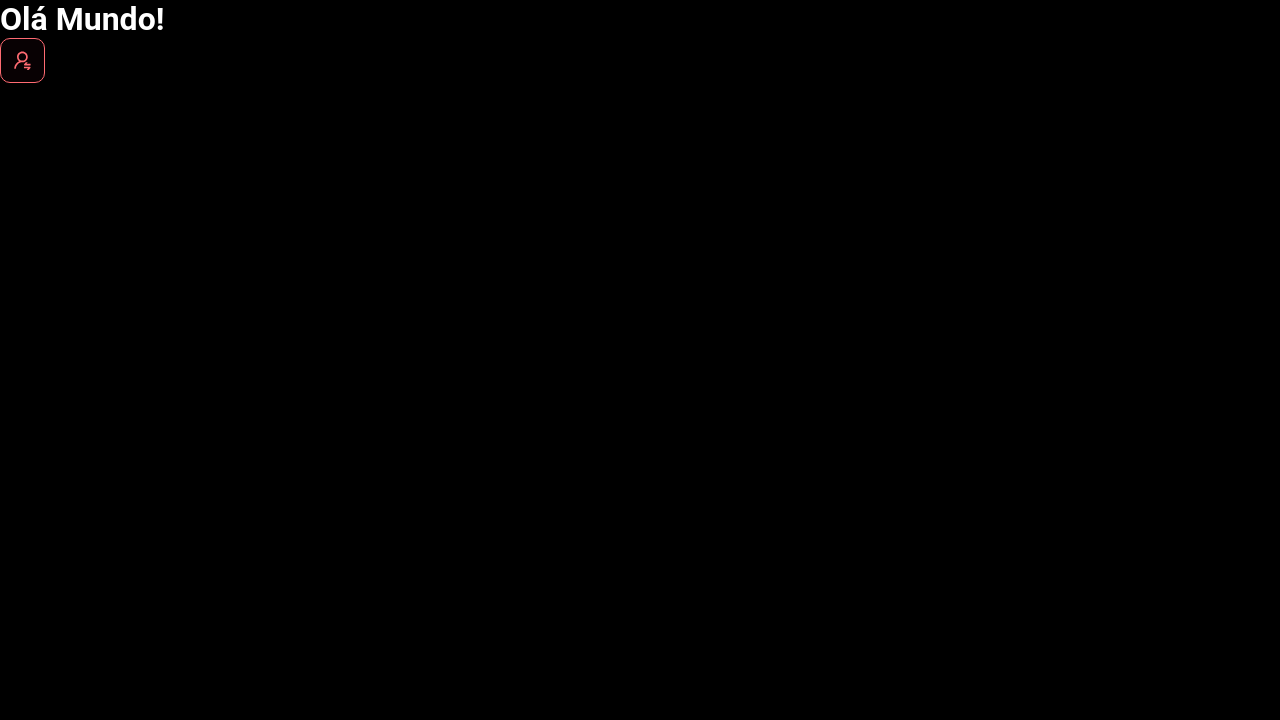
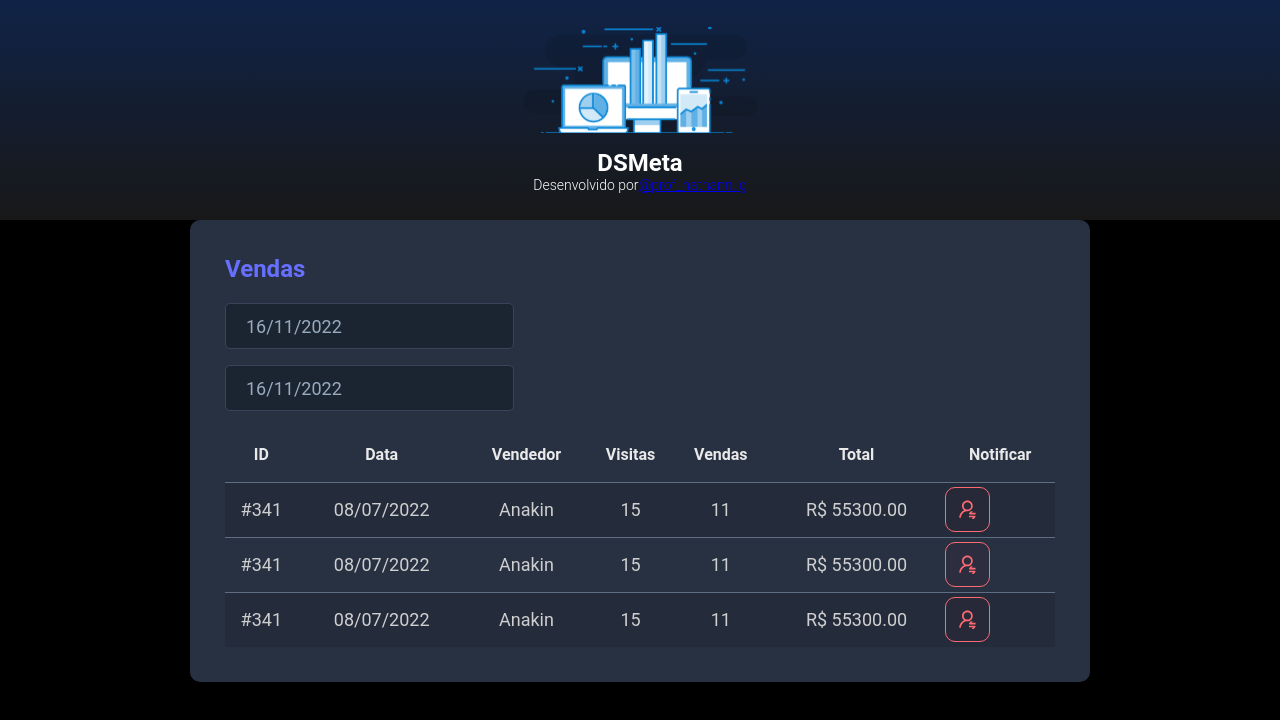
Before and after one commit to nathanlanna/dsMeta, a React (Vite) app in the folder frontend/: page / in a window 1280 px wide. Shown: the top 720 px of the page. Built offline with nearby package versions, Linux system fonts and the light colour scheme.

Commit message:
Colocanddo DatePicker

```diff
--- a/frontend/package.json
+++ b/frontend/package.json
@@ -9,7 +9,9 @@
     "preview": "vite preview"
   },
   "dependencies": {
+    "@types/react-datepicker": "4.4.2",
     "react": "^18.2.0",
+    "react-datepicker": "4.8.0",
     "react-dom": "^18.2.0"
   },
   "devDependencies": {
--- a/frontend/src/App.tsx
+++ b/frontend/src/App.tsx
@@ -1,11 +1,19 @@
-import NotificationButton from "./components/NotificationButton"
+import Header from "./components/Header"
+import SalesCard from "./components/Main/SalesCard"
 
 
 function App() {
-  return(<>
-    <h1>Olá Mundo!</h1>
-    <NotificationButton></NotificationButton>
-    </>
+  return (<>
+    <Header></Header>
+    <main>
+      <section className="sales">
+        <div className="dsmeta-container">
+          <SalesCard></SalesCard>
+        </div>
+      </section>
+    </main>
+
+  </>
   )
 }
 
--- /dev/null
+++ b/frontend/src/components/Header/index.tsx
@@ -0,0 +1,19 @@
+import "./style.css"
+import logo from "../../assets/Img/logo.svg"
+
+function Header(){
+    return(
+        <header>
+            <div className="dsmeta-logo-container">
+            <img src={logo} alt="DSMeta" />
+            <h1>DSMeta</h1>
+            <p>
+              Desenvolvido por
+              <a href="https://www.instagram.com/prof_nathann/">@prof_nathann.ig</a>
+            </p>
+            </div>
+        </header>
+
+    )
+}
+export default Header;
--- /dev/null
+++ b/frontend/src/components/Header/style.css
@@ -0,0 +1,26 @@
+
+ header {
+    background: linear-gradient(180deg, #102347 0%, #181818 100%);
+    height: 220px;
+    display: flex;
+    align-items: center;
+    justify-content: center;
+  }
+ .dsmeta-logo-container {
+    display: flex;
+    flex-direction: column;
+    align-items: center;
+  }
+
+  .dsmeta-logo-container img {
+    width: 235px;
+  }
+  .dsmeta-logo-container h1 {
+    margin-top: 15px;
+    font-size: 24px;
+  }
+
+  .dsmeta-logo-container p {
+    font-size: 14px;
+    font-weight: 300;
+  }
--- /dev/null
+++ b/frontend/src/components/Main/SalesCard.tsx
@@ -0,0 +1,90 @@
+import NotificationButton from "../../components/NotificationButton"
+import "./style.css"
+import DatePicker from "react-datepicker";
+import "react-datepicker/dist/react-datepicker.css";
+
+function SalesCard() {
+  return (
+    <div className="dsmeta-card">
+      <h2 className="dsmeta-sales-title">Vendas</h2>
+      <div>
+        <div className="dsmeta-form-control-container">
+          <DatePicker
+            selected={new Date()}
+            onChange={(date: Date) => { }}
+            className="dsmeta-form-control"
+            dateFormat="dd/MM/yyyy"
+          />
+        </div>
+        <div className="dsmeta-form-control-container">
+          <DatePicker
+            selected={new Date()}
+            onChange={(date: Date) => { }}
+            className="dsmeta-form-control"
+            dateFormat="dd/MM/yyyy"
+          />
+        </div>
+      </div>
+
+      <div>
+        <table className="dsmeta-sales-table">
+          <thead>
+            <tr>
+              <th className="show992">ID</th>
+              <th className="show576">Data</th>
+              <th>Vendedor</th>
+              <th className="show992">Visitas</th>
+              <th className="show992">Vendas</th>
+              <th>Total</th>
+              <th>Notificar</th>
+            </tr>
+          </thead>
+          <tbody>
+            <tr>
+              <td className="show992">#341</td>
+              <td className="show576">08/07/2022</td>
+              <td>Anakin</td>
+              <td className="show992">15</td>
+              <td className="show992">11</td>
+              <td>R$ 55300.00</td>
+              <td>
+                <div className="dsmeta-red-btn-container">
+                  <NotificationButton />
+                </div>
+              </td>
+            </tr>
+            <tr>
+              <td className="show992">#341</td>
+              <td className="show576">08/07/2022</td>
+              <td>Anakin</td>
+              <td className="show992">15</td>
+              <td className="show992">11</td>
+              <td>R$ 55300.00</td>
+              <td>
+                <div className="dsmeta-red-btn-container">
+                  <NotificationButton />
+                </div>
+              </td>
+            </tr>
+            <tr>
+              <td className="show992">#341</td>
+              <td className="show576">08/07/2022</td>
+              <td>Anakin</td>
+              <td className="show992">15</td>
+              <td className="show992">11</td>
+              <td>R$ 55300.00</td>
+              <td>
+                <div className="dsmeta-red-btn-container">
+                  <NotificationButton />
+                </div>
+              </td>
+            </tr>
+          </tbody>
+
+        </table>
+      </div>
+
+    </div>
+  )
+}
+export default SalesCard;
--- /dev/null
+++ b/frontend/src/components/Main/style.css
@@ -0,0 +1,89 @@
+.dsmeta-card {
+    background-color: #283142;
+    border-radius: 10px;
+    padding: 30px 10px;
+  }
+  .dsmeta-sales-title {
+    color: #676fff;
+    font-size: 24px;
+    margin-bottom: 20px;
+  }
+  .dsmeta-form-control-container {
+    margin-bottom: 16px;
+    max-width: 300px;
+  }
+
+  .dsmeta-form-control {
+    width: 100%;
+    height: 46px;
+    background-color: #1b2531;
+    border: 1px solid #384459;
+    border-radius: 5px;
+    color: #9aaabe;
+    padding: 0 20px;
+    font-size: 18px;
+  }
+
+  .dsmeta-sales-table {
+    width: 100%;
+    border-spacing: 0;
+    border-collapse: collapse;
+  }
+
+  .dsmeta-sales-table thead {
+    height: 55px;
+    font-size: 16px;
+    color: #e9e9e9;
+    font-weight: 700;
+  }
+
+  .dsmeta-sales-table tbody {
+    font-size: 14px;
+    font-weight: 400;
+    color: #cfcfcf;
+    text-align: center;
+  }
+
+  .dsmeta-sales-table tbody tr {
+    height: 74px;
+    border-top: 1px solid #5f6e82;
+  }
+
+  .dsmeta-sales-table tbody tr:hover > td {
+    background-color: #384459;
+  }
+
+  .dsmeta-sales-table tbody tr:nth-child(odd) {
+    background-color: #242c3b;
+  }
+  .show576 {
+    display: none;
+}
+
+.show992 {
+    display: none;
+}
+
+@media (min-width: 576px) {
+    .show576 {
+        display: table-cell;
+    }
+
+    .dsmeta-card {
+        padding: 35px;
+    }
+
+    .dsmeta-sales-table tbody tr {
+        height: 55px;
+    }
+
+    .dsmeta-sales-table tbody {
+        font-size: 18px;
+    }
+}
+
+@media (min-width: 992px) {
+    .show992 {
+        display: table-cell;
+    }
+}
--- a/frontend/src/index.css
+++ b/frontend/src/index.css
@@ -10,3 +10,12 @@
   background-color: #000;
   color: #fff;
 }
+.dsmeta-container {
+  width: 100%;
+  max-width: 900px;
+  margin: 0 auto;
+}
+
+#sales {
+  padding: 40px 10px;
+}
```
Also changed, not shown: frontend/src/assets/Img/logo.svg (added), 1 other file (tests, documents, lock files or other folders).
